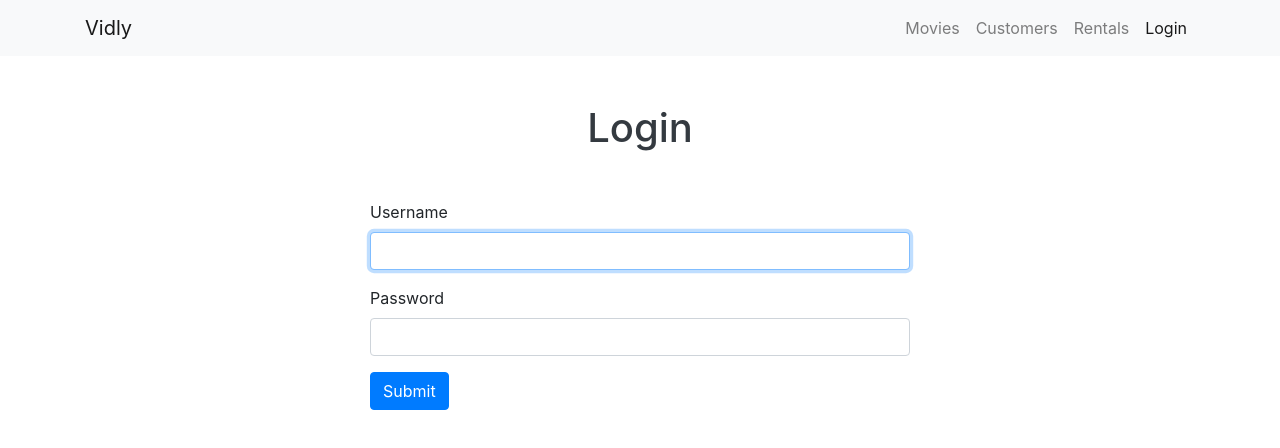
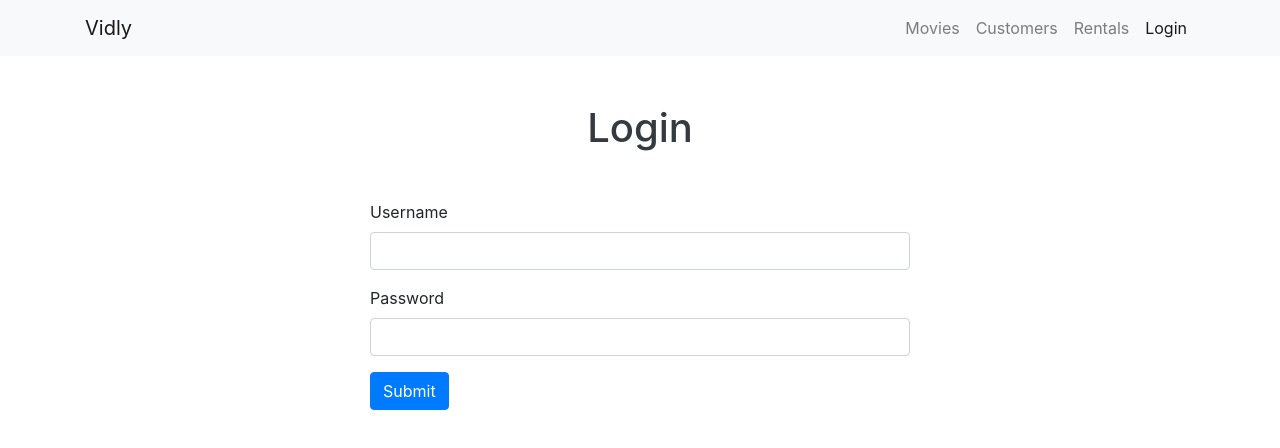
Before and after one commit to DalatCoder/learn-react-mosh, a React (Create React App) app in the folder vidly/: page /login in a window 1280 px wide. Shown: the top 448 px of the page. Built offline with nearby package versions, Linux system fonts and the light colour scheme.

Commit message:
extract form input component

```diff
--- /dev/null
+++ b/vidly/src/components/common/input.jsx
@@ -0,0 +1,18 @@
+import React from 'react';
+
+const Input = ({ name, label, value, type, onChange }) => (
+  <div className="form-group ">
+    <label htmlFor={name}>{label}</label>
+    <input
+      id={name}
+      className="form-control"
+      type={type}
+      name={name}
+      autoComplete="off"
+      value={value}
+      onChange={onChange}
+    />
+  </div>
+);
+
+export default Input;
--- a/vidly/src/components/loginForm.jsx
+++ b/vidly/src/components/loginForm.jsx
@@ -1,4 +1,5 @@
 import React, { Component } from 'react';
+import Input from './common/input';
 
 class LoginForm extends Component {
   state = {
@@ -24,30 +25,20 @@ class LoginForm extends Component {
         <div className="row">
           <div className="col-md-6 mx-auto">
             <form onSubmit={this.handleSubmit}>
-              <div className="form-group ">
-                <label htmlFor="username">Username</label>
-                <input
-                  id="username"
-                  className="form-control"
+              <Input
+                name="username"
+                label="Username"
+                value={account.username}
                 type="text"
-                  name="username"
-                  autoComplete="off"
-                  autoFocus
-                  value={account.username}
                 onChange={this.handleChange}
               />
-              </div>
-              <div className="form-group">
-                <label htmlFor="password">Password</label>
-                <input
-                  id="password"
-                  className="form-control"
+              <Input
                 name="password"
+                label="Password"
+                value={account.password}
                 type="password"
-                  value={account.password}
                 onChange={this.handleChange}
               />
-              </div>
               <button className="btn btn-primary" type="submit">
                 Submit
               </button>
```
Lines whose indentation alone changed are shown as unchanged.
